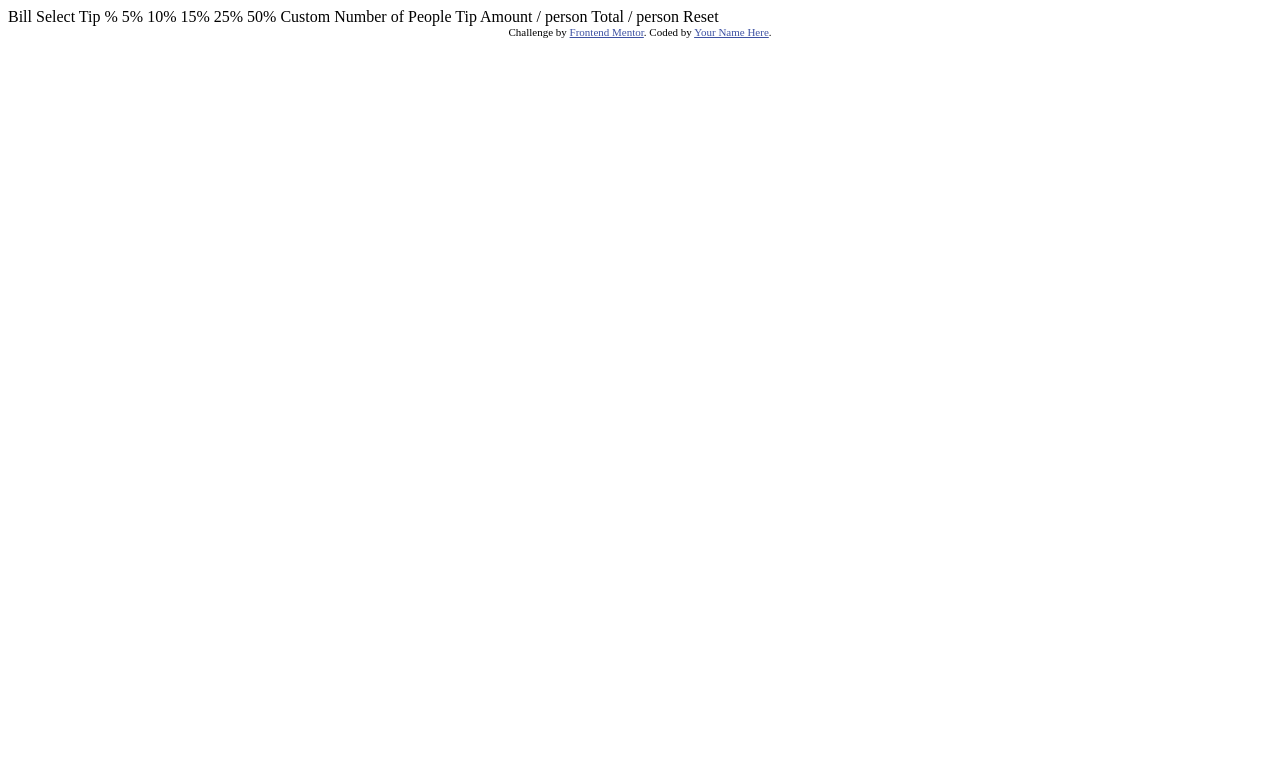
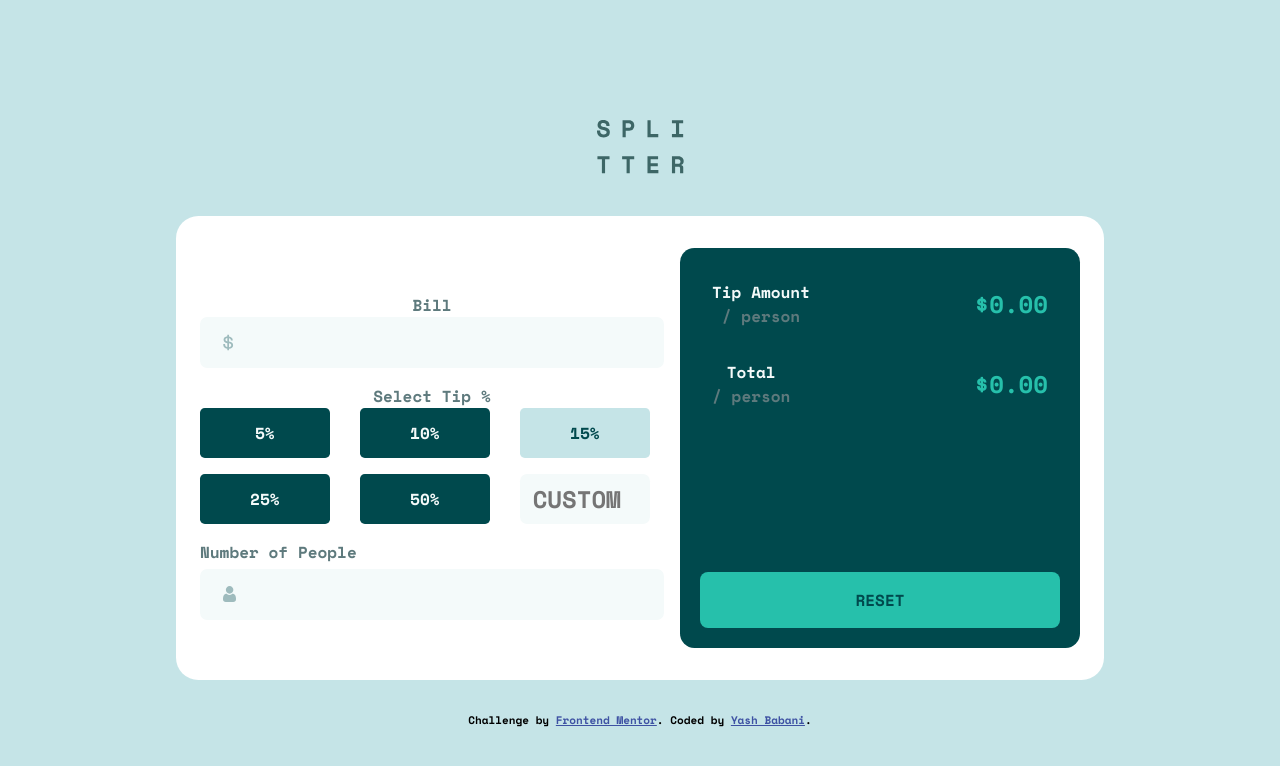
Before and after one commit to Yashbabani0/tip-calculator-app-main, a plain HTML site: page index.html in a window 1280 px wide. Drawn offline with nearby package versions, Linux system fonts and the light colour scheme.

Commit message:
desing complete

```diff
--- a/index.html
+++ b/index.html
@@ -1,44 +1,101 @@
 <!DOCTYPE html>
 <html lang="en">
   <head>
-  <meta charset="UTF-8">
-  <meta name="viewport" content="width=device-width, initial-scale=1.0"> <!-- displays site properly based on user's device -->
+    <meta charset="UTF-8" />
+    <meta name="viewport" content="width=device-width, initial-scale=1.0" />
+    <!-- displays site properly based on user's device -->
 
-  <link rel="icon" type="image/png" sizes="32x32" href="./images/favicon-32x32.png">
+    <link
+      rel="icon"
+      type="image/png"
+      sizes="32x32"
+      href="./images/favicon-32x32.png"
+    />
 
     <title>Frontend Mentor | Tip calculator app</title>
-
+    <link rel="stylesheet" href="style.css" />
     <!-- Feel free to remove these styles or customise in your own stylesheet 👍 -->
     <style>
-    .attribution { font-size: 11px; text-align: center; }
-    .attribution a { color: hsl(228, 45%, 44%); }
+      .attribution {
+        font-size: 11px;
+        text-align: center;
+      }
+      .attribution a {
+        color: hsl(228, 45%, 44%);
+      }
     </style>
   </head>
   <body>
+    <main>
+      <header>
+        <img src="./images/logo.svg" alt="" />
+      </header>
 
-  Bill
+      <div class="tip_calcu">
+        <div class="tip_calcu_input">
+          <div class="part1">
+            <label for="add_people_input">Bill</label>
+            <div class="add_amount_input">
+              <img src="./images/icon-dollar.svg" alt="" class="icon1" />
+              <input type="number" id="add_amount_input" />
+            </div>
+          </div>
+          <div class="part2">
+            <label for="">Select Tip %</label>
+            <div class="tip">
+              <div class="tips tip1">5%</div>
+              <div class="tips tip2">10%</div>
+              <div class="tips active_tip tip3">15%</div>
+              <div class="tips tip4">25%</div>
+              <div class="tips tip5">50%</div>
+              <input type="number" id="custom_tip" placeholder="CUSTOM" />
+            </div>
+          </div>
+          <div class="part3">
+            <div class="number_of_people_lable">
+              <label for="">Number of People</label>
+              <p class="error">can't be zero</p>
+            </div>
+            <div>
+              <input
+                type="number"
+                name="number_of_people_input"
+                id="number_of_people_input"
+              />
+              <img
+                src="./images/icon-person.svg"
+                alt=""
+                class="icon2"
+              />
+            </div>
+          </div>
+        </div>
 
-  Select Tip %
-  5%
-  10%
-  15%
-  25%
-  50%
-  Custom
+        <div class="result">
+          <div class="tip_amount">
+            <div>
+              <b>Tip Amount</b>
+              <p class="person">/ person</p>
+            </div>
+            <div class="amount" id="tip_amount">$0.00</div>
+          </div>
 
-  Number of People
-
-  Tip Amount
-  / person
-
-  Total
-  / person
-
-  Reset
-
+          <div class="total">
+            <div>
+              <b>Total</b>
+              <p class="person">/ person</p>
+            </div>
+            <div class="amount" id="total_amount">$0.00</div>
+          </div>
+          <div class="reset">RESET</div>
+        </div>
+      </div>
+    </main>
     <div class="attribution">
-    Challenge by <a href="https://www.frontendmentor.io?ref=challenge" target="_blank">Frontend Mentor</a>.
-    Coded by <a href="#">Your Name Here</a>.
+      Challenge by
+      <a href="https://www.frontendmentor.io?ref=challenge" target="_blank"
+        >Frontend Mentor</a
+      >. Coded by <a href="https://github.com/yashbabani0">Yash Babani</a>.
     </div>
   </body>
 </html>
--- /dev/null
+++ b/style.css
@@ -0,0 +1,215 @@
+@import url("https://fonts.googleapis.com/css2?family=Space+Mono:ital,wght@0,400;0,700;1,400;1,700&display=swap");
+:root {
+  --Strong-cyan: hsl(172, 67%, 45%);
+  --Very-dark-cyan: hsl(183, 100%, 15%);
+  --Dark-grayish-cyan: hsl(186, 14%, 43%);
+  --Grayish-cyan: hsl(184, 14%, 56%);
+  --Light-grayish-cyan: hsl(185, 41%, 84%);
+  --Very-light-grayish-cyan: hsl(189, 41%, 97%);
+  --White: hsl(0, 0%, 100%);
+}
+* {
+  padding: 0;
+  margin: 0;
+  box-sizing: border-box;
+}
+body {
+  height: 100vh;
+  width: 100%;
+  font-family: "Space Mono", monospace;
+  font-weight: 700;
+  font-style: normal;
+  text-align: center;
+  background-color: var(--Light-grayish-cyan);
+}
+header {
+  margin-top: 3em;
+  margin-bottom: 2.3em;
+}
+.tip_calcu {
+  background: #fff;
+  margin-bottom: 2em;
+  display: flex;
+  flex-direction: column;
+  align-items: center;
+  justify-content: center;
+  padding: 2em;
+  border-radius: 1.4em;
+  font-family: inherit;
+}
+label {
+  color: var(--Dark-grayish-cyan);
+  font-family: inherit;
+  margin-bottom: 0.3em;
+}
+input {
+  border: none;
+  outline: none;
+  padding: 0.3em;
+  padding-right: 1.2em;
+  background-color: var(--Very-light-grayish-cyan);
+  text-align: right;
+  font-size: 1.5em;
+  color: var(--Very-dark-cyan);
+  font-family: inherit;
+  font-weight: 700;
+  -moz-appearance: textfield;
+  border-radius: 0.3em;
+  cursor: pointer;
+}
+input:focus {
+    border: 2px solid var(--Strong-cyan);
+    background-color: var(--Light-grayish-cyan);
+}
+#add_amount_input {
+    position: relative;
+  width: 100%;
+}
+#number_of_people_input {
+  width: 100%;
+}
+.tip {
+  display: grid;
+  grid-template-columns: 1fr 1fr;
+  grid-template-rows: 1fr 1fr 1fr;
+  gap: 1em;
+}
+.tips {
+  display: flex;
+  align-items: center;
+  justify-content: center;
+  border-radius: 0.3em;
+  color: var(--Very-light-grayish-cyan);
+  background-color: var(--Very-dark-cyan);
+  transition: 300ms;
+  font-family: inherit;
+  font-weight: 700;
+  cursor: pointer;
+}
+.tips:hover {
+    background-color: var(--Light-grayish-cyan);
+}
+.active_tip {
+    background-color: var(--Light-grayish-cyan);
+    color: var(--Very-dark-cyan);
+}
+#custom_tip {
+  width: 100%;
+}
+input::-webkit-outer-spin-button,
+input::-webkit-inner-spin-button {
+  -webkit-appearance: none;
+}
+.result {
+  background-color: var(--Very-dark-cyan);
+  width: 100%;
+  padding: 2em;
+  margin: 2em;
+  border-radius: 0.9em;
+  display: flex;
+  flex-direction: column;
+  gap: 2em;
+}
+.result b {
+  color: var(--Very-light-grayish-cyan);
+}
+.result p {
+  color: var(--Dark-grayish-cyan);
+}
+.total,
+.tip_amount {
+  display: flex;
+  align-items: center;
+  justify-content: space-between;
+}
+.amount {
+  font-size: 1.5em;
+  color: var(--Strong-cyan);
+}
+.number_of_people_lable {
+  display: flex;
+  justify-content: space-between;
+}
+.number_of_people_lable p {
+  font-size: 0.9em;
+}
+.error {
+  color: red;
+  display: none;
+}
+.error_input {
+  border: 2px solid red;
+  color: red;
+}
+.part1,
+.part2,
+.part3 {
+  position: relative;
+  margin-top: 1em;
+}
+.part2 > label {
+  padding-bottom: 1em;
+}
+.icon1, .icon2 {
+    position: absolute;
+    bottom: 22%;
+    left: 5%;
+    z-index: 10;
+}
+.reset {
+  width: 100%;
+  background-color: var(--Strong-cyan);
+  padding: 1em;
+  border-radius: 0.5em;
+  color: var(--Very-dark-cyan);
+  font-family: inherit;
+  font-weight: 700;
+  cursor: pointer;
+  transition: 200ms;
+}
+.reset:hover {
+  background-color: var(--Light-grayish-cyan);
+}
+
+@media (min-width: 768px) {
+  body {
+    display: flex;
+    flex-direction: column;
+    align-items: center;
+    justify-content: center;
+  }
+  .tip_calcu {
+    width: 58em;
+    flex-direction: row;
+    padding: 2em 0;
+    gap: 1em;
+  }
+  .tip_calcu_input {
+    width: 50%;
+  }
+  .result {
+    width: 25em;
+    height: 25em;
+    margin: 0;
+    position: relative;
+  }
+  .reset {
+    width: 90%;
+    position: absolute;
+    bottom: 5%;
+    left: 50%;
+    transform: translate(-50%);
+  }
+  .tip {
+    width: 100%;
+    margin: auto;
+    grid-template-columns: 1fr 1fr 1fr;
+    grid-template-rows: 1fr 1fr;
+  }
+  .tips {
+    width: 90%;
+  }
+  #custom_tip {
+    width: 90%;
+  }
+}
```
Also changed, not shown: 1 other file. Lines whose indentation alone changed are shown as unchanged.
